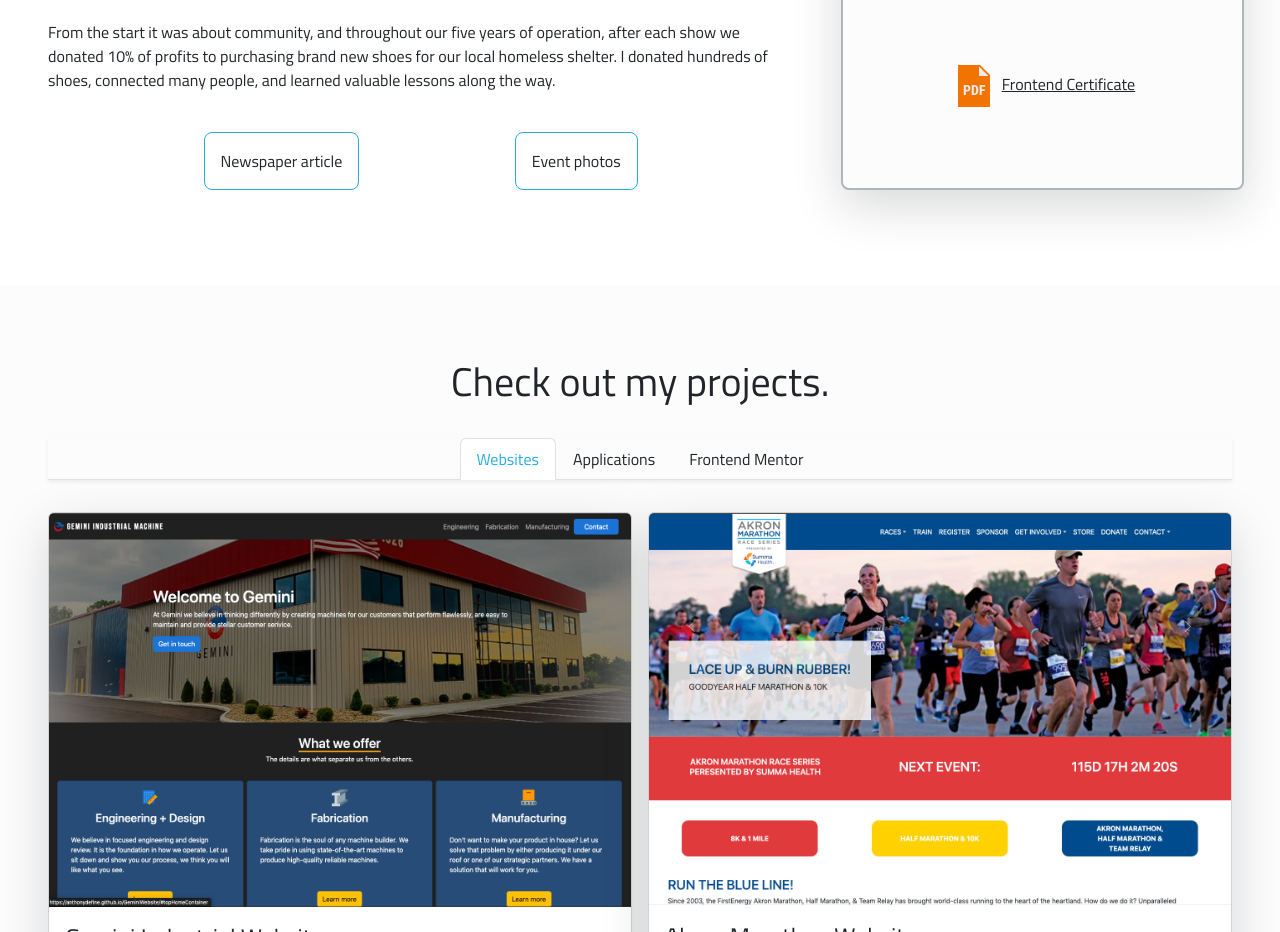
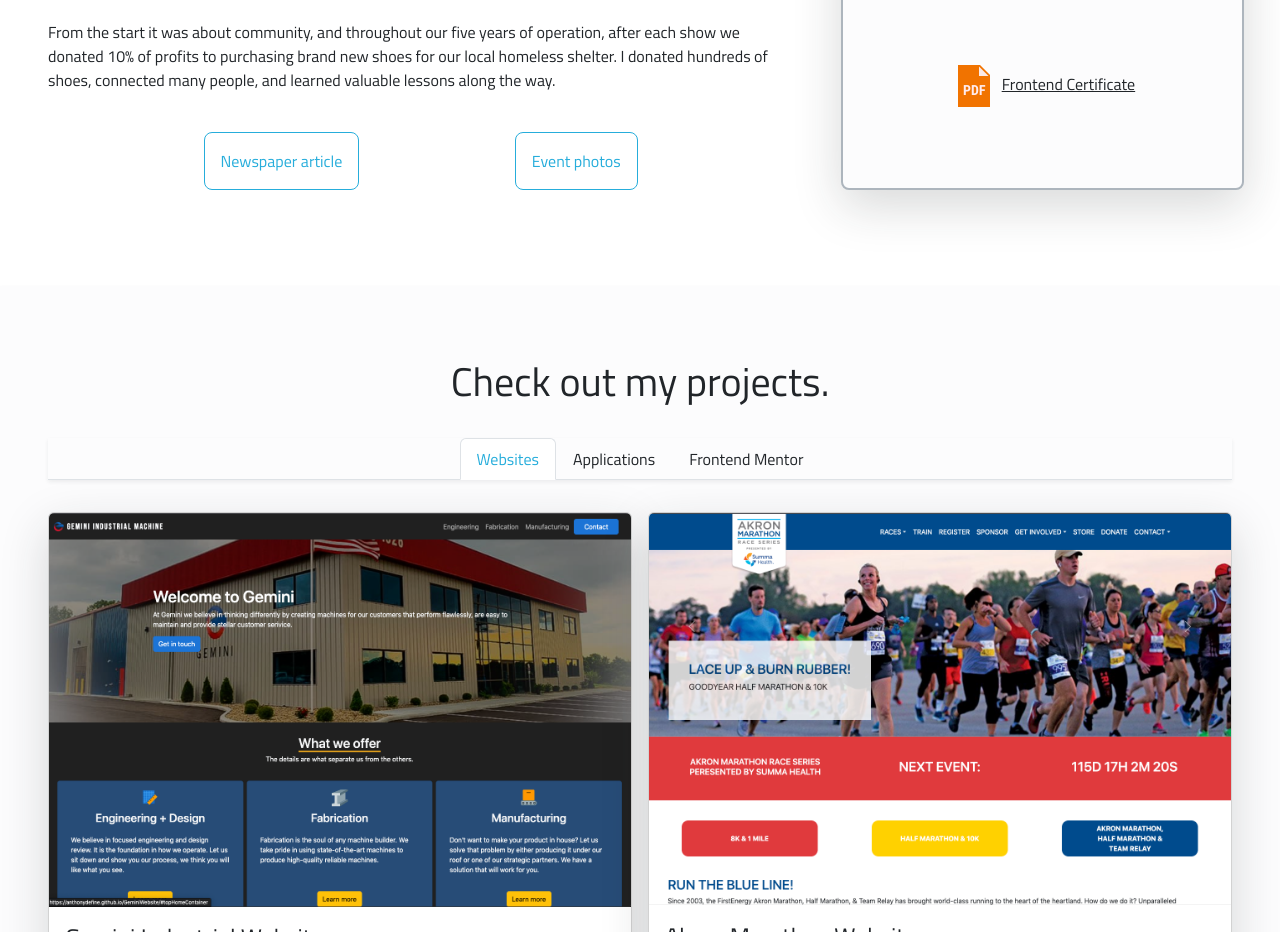
Before and after one commit to anthonydefine/My-Portfolio, a website: page index.html in a window 1280 px wide. Shown: the part 1520-2452 px from the top of the page. Drawn offline with nearby package versions, Linux system fonts and the light colour scheme.

Commit message:
button changes for profile section

```diff
--- a/index.html
+++ b/index.html
@@ -163,11 +163,9 @@
 							and throughout our five years of operation, after each show we donated 10% of profits to purchasing brand new shoes for our local homeless shelter. I donated hundreds of shoes,
 							connected many people, and learned valuable lessons along the way.</p>
 							<div class="d-flex justify-content-evenly">
-								<button type="button" class="btn btn-outline-info rounded-3 p-3 mt-2">
-									<a href="https://www.cantonrep.com/story/news/local/plain/2014/05/30/glenoak-senior-gets-into-shoe/37229228007/" target="_blank" class="text-decoration-none text-body" id="whiteBtn">Newspaper article</a>
-								</button>
-								<button type="button" class="btn btn-outline-info rounded-3 p-3 mt-2" data-bs-toggle="modal" data-bs-target="#eventpics">
-									<a class="text-decoration-none text-body" id="whiteBtn">Event photos</a>
+								<a href="https://www.cantonrep.com/story/news/local/plain/2014/05/30/glenoak-senior-gets-into-shoe/37229228007/" target="_blank" class="card-link btn btn-outline-info rounded-3 p-3 mt-2" id="whiteBtn">Newspaper article</a>
+								<button type="button" class="btn btn-outline-info rounded-3 p-3 mt-2" id="whiteBtn" data-bs-toggle="modal" data-bs-target="#eventpics">
+									Event photos
 								</button>
 							</div>
 					</div>
--- a/styles.css
+++ b/styles.css
@@ -20,6 +20,7 @@
 }
 #whiteBtn:hover {
   color: white!important;
+  text-decoration-color: white;
 }
 /* Landing */
 @media only screen
```
